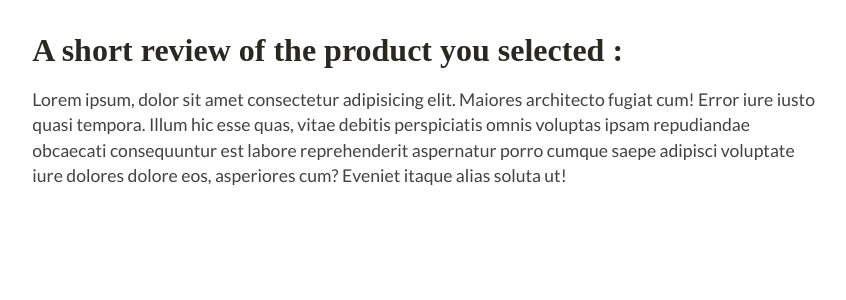
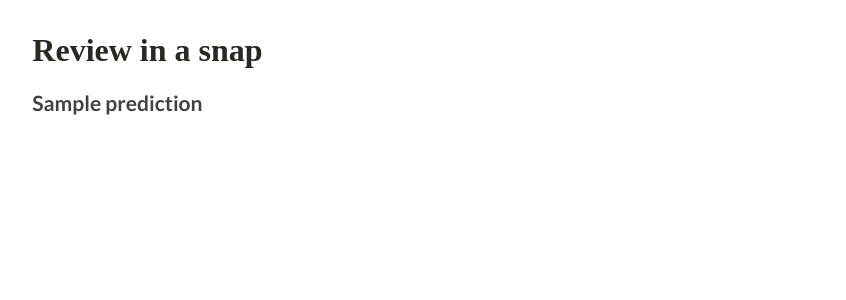
Before and after one commit to PyromancerBoom/Reviewsnap, a Flask app: template templates/predict.html in a window 1280 px wide. Shown: the part 74-374 px from the top of the page, without its empty margins (216-1062 px from the left). Run offline with Flask 2, Linux system fonts and the light colour scheme; the template is opened without the code that fills it: most values are stand-ins (such as "Sample title", 1, 10 or a date in 2020); parts of the project's set-up code (start-up, migrations or seed data) failed here and were passed over; some libraries are stand-ins or nearby versions; some web fonts are replaced.

Commit message:
predict page complete

```diff
--- a/templates/predict.html
+++ b/templates/predict.html
@@ -22,15 +22,9 @@
       </nav>
       <section>
           <article class="post">
-            <h1>A short review of the product you selected : </h1>
-    <p class="output"> Lorem ipsum, dolor sit amet consectetur adipisicing
-      elit. Maiores architecto fugiat cum! Error iure iusto quasi tempora. Illum hic esse quas,
-      vitae debitis perspiciatis omnis voluptas ipsam repudiandae obcaecati consequuntur est labore reprehenderit
-      aspernatur porro cumque saepe adipisci voluptate iure dolores dolore eos, asperiores cum? Eveniet itaque alias
-      soluta ut! </p>
-    <!--
-      <h3>{{ prediction }}</h3>
-      {{ prediction }} is the final short summary of the product, it's text -->
+            <h1>Review in a snap </h1>
+            <h3>{{ prediction }}</h3>
+    <!-- {{ prediction }} is the final short summary of the product, it's text -->
         </article>
       </section>
       <script src="../themePredict.js"></script>
```
